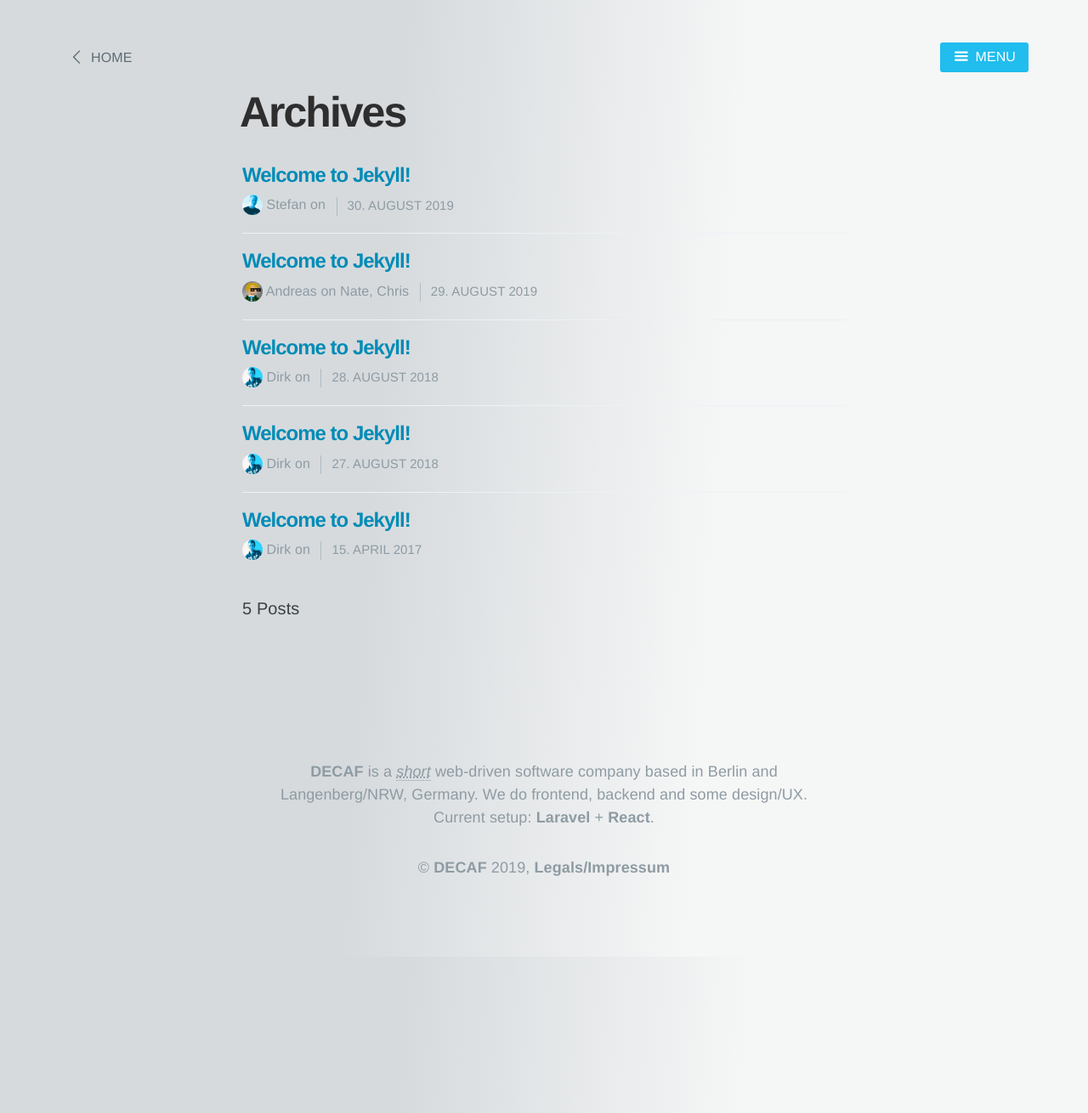
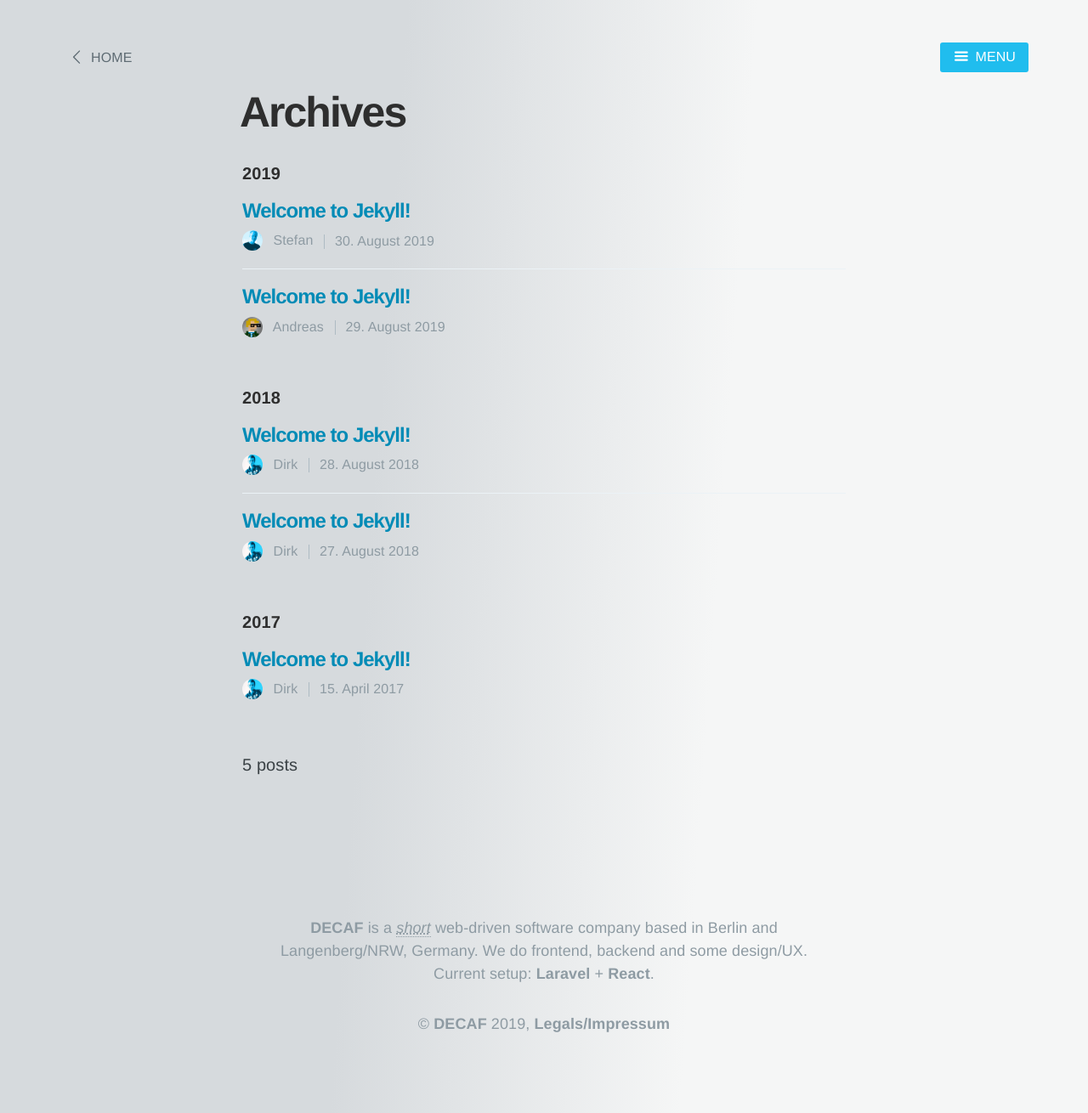
Before and after one commit to DECAF/blog.decaf.de, a Jekyll site: the page built from archives.html, in a window 1280 px wide. Shown: the whole page at 85% size. Built offline with Jekyll 4.4.1, drawn with Linux system fonts in a browser that asks for light colours.

Commit message:
update pages

```diff
--- a/archives.html
+++ b/archives.html
@@ -4,36 +4,4 @@ title: Archives
 permalink: /archives/
 ---
 
-<ul class="archive-list">
-
-  {% for post in site.posts %}
-  {% assign author = site.data.authors | where: "id", post.author | first %}
-
-  <li class="archive-list__item">
-
-    <article class="post">
-      <header class="post-header">
-        <h2 class="post-title"><a href="{{ post.url }}">{{ post.title }}</a></h2>
-      </header>
-      <footer class="post-meta">
-        {% if author.image %}
-        <a href="#"><img class="author-thumb" src="{{ author.image }}" alt="{{ author.name }}" nopin="nopin" /></a>
-        {% endif %}
-
-        <a href="#">{{ author.name }}</a>
-
-        {% if post.tags %}
-        on {{ post.tags | join: ', ' }}
-        {% endif %}
-
-        <time class="post-date" datetime="{{ post.date | date: '%Y-%m-%d' }}">{{ post.date | date: '%e. %B %Y' }}</time>
-      </footer>
-    </article>
-
-  </li>
-
-  {% endfor %}
-
-</ul>
-
-<p>{{site.posts | size}} Posts</p>
+{% include post-list.html %}
--- a/featured.html
+++ b/featured.html
@@ -1,5 +1,5 @@
 ---
 layout: page
-title: Featured
+title: Featured Posts
 permalink: /featured/
 ---
```
Also changed, not shown: about.html (+1 -42 lines).
